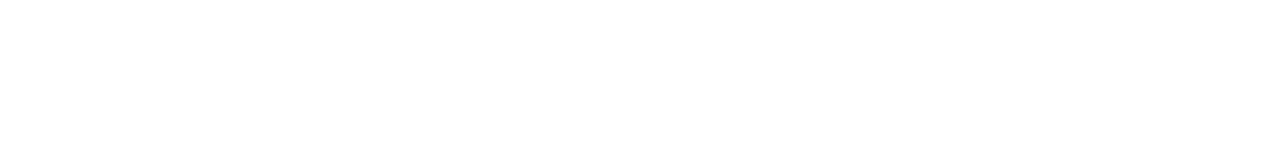
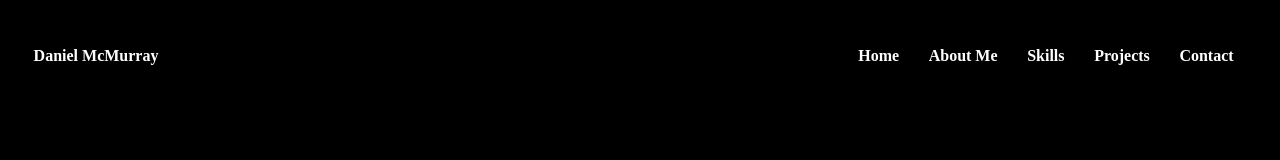
Before and after one commit to DanielMcMurray/DanielMcMurray.github.io, a plain HTML site: page index.html in a window 1280 px wide. Drawn offline with Linux system fonts and the light colour scheme.

Commit message:
Basic navbar implemented

```diff
--- /dev/null
+++ b/CSS/index.css
@@ -0,0 +1,20 @@
+*{
+    background-color: black;
+    color: white;
+}
+
+#navbar {
+    display: flex;
+    justify-content: space-between;
+    margin: 2vw;
+  }
+
+  #navbar a {
+    color: white;
+    text-decoration: none;
+    padding: 1vw;
+  }
+
+  #navbar a:hover {
+    background-color: #292929; /* Change as per your design */
+  }
--- a/index.html
+++ b/index.html
@@ -1,6 +1,27 @@
 <!DOCTYPE html>
 <html>
     <head>
-        <title>HERE</title>
     </head>
+
+    <head>
+        <meta charset="UTF-8">
+        <meta name="viewport" content="width=device-width, initial-scale=1.0, maximum-scale=1.0, user-scalable=no">
+        <meta http-equiv="X-UA-Compatible" content="ie=edge">
+        <title>Daniel McMurray Portfolio</title>
+        <link type="text/css" rel="stylesheet" href="CSS/index.css" />
+        <link href="https://fonts.googleapis.com/css2?family=Poppins:wght@300;400;500;600;700&display=swap" rel="stylesheet">
+        <!-- <script src="../static/javascript/Model.js" defer></script> -->
+      </head>
+
+    <body>
+        <div id="navbar">
+            <h4>Daniel McMurray<h4>
+                <a>Home</a>
+                <a>About Me</a>
+                <a>Skills</a>
+                <a>Projects</a>
+                <a>Contact</a>
+            </div>
+        </div>
+    </body>
 </html>
```
